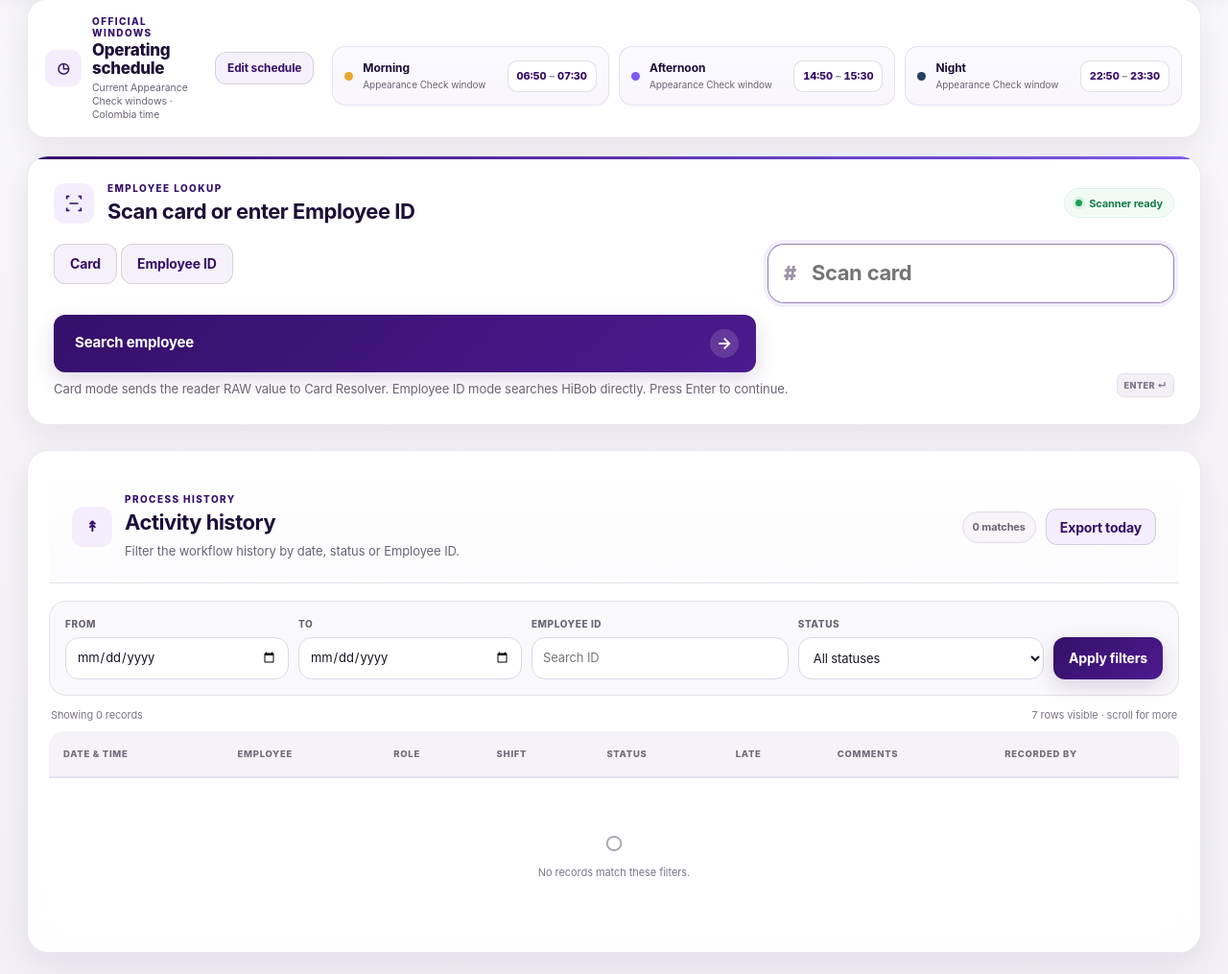
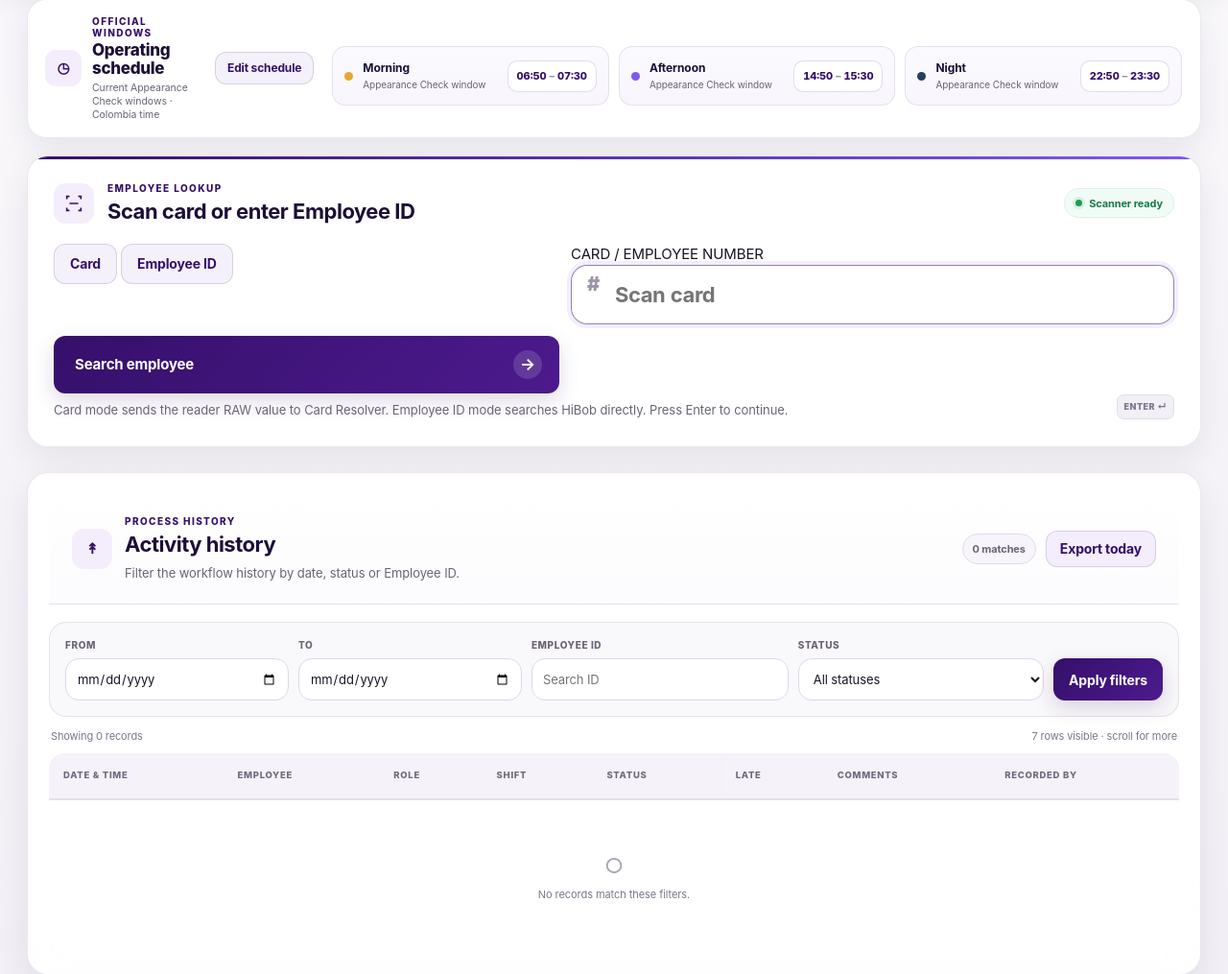
Before and after one commit to oscararrise/check_appearance, a Django app: page /workspace/CHECK/ in a window 1280 px wide. Shown: the part 251-1266 px from the top of the page at 96% size. Run offline with Django 5.2, Linux system fonts and the light colour scheme; the visitor is signed in with stand-in values (Sample User, id 1); data comes from the database, SQL or seed files in the repository; data that the repository does not hold is empty.

Commit message:
Refine scanner lookup layout

```diff
--- a/templates/appearance/workspace.html
+++ b/templates/appearance/workspace.html
@@ -121,7 +121,7 @@
                     <span class="mode-badge"><span class="mode-dot"></span>Scanner ready</span>
                 </div>
 
-                <form id="scan-form" class="scan-row">
+                <form id="scan-form" class="scan-row scan-row-stacked">
                     {% csrf_token %}
                     <div class="lookup-mode-control" role="group" aria-label="Lookup mode">
                         <button type="button" class="btn btn-soft lookup-mode-btn active" data-lookup-mode="card" aria-pressed="true">Card</button>
@@ -129,6 +129,7 @@
                     </div>
                     <div class="scan-input-wrap">
                         <span class="scan-input-icon" aria-hidden="true">#</span>
+                        <span class="scan-field-label">CARD / EMPLOYEE NUMBER</span>
                         <input id="employee-id-input" class="scan-input" inputmode="numeric" autocomplete="off" placeholder="Scan card" aria-label="Card or Employee ID">
                     </div>
                     <button class="btn btn-primary btn-large scan-button action-button" type="submit">
```
